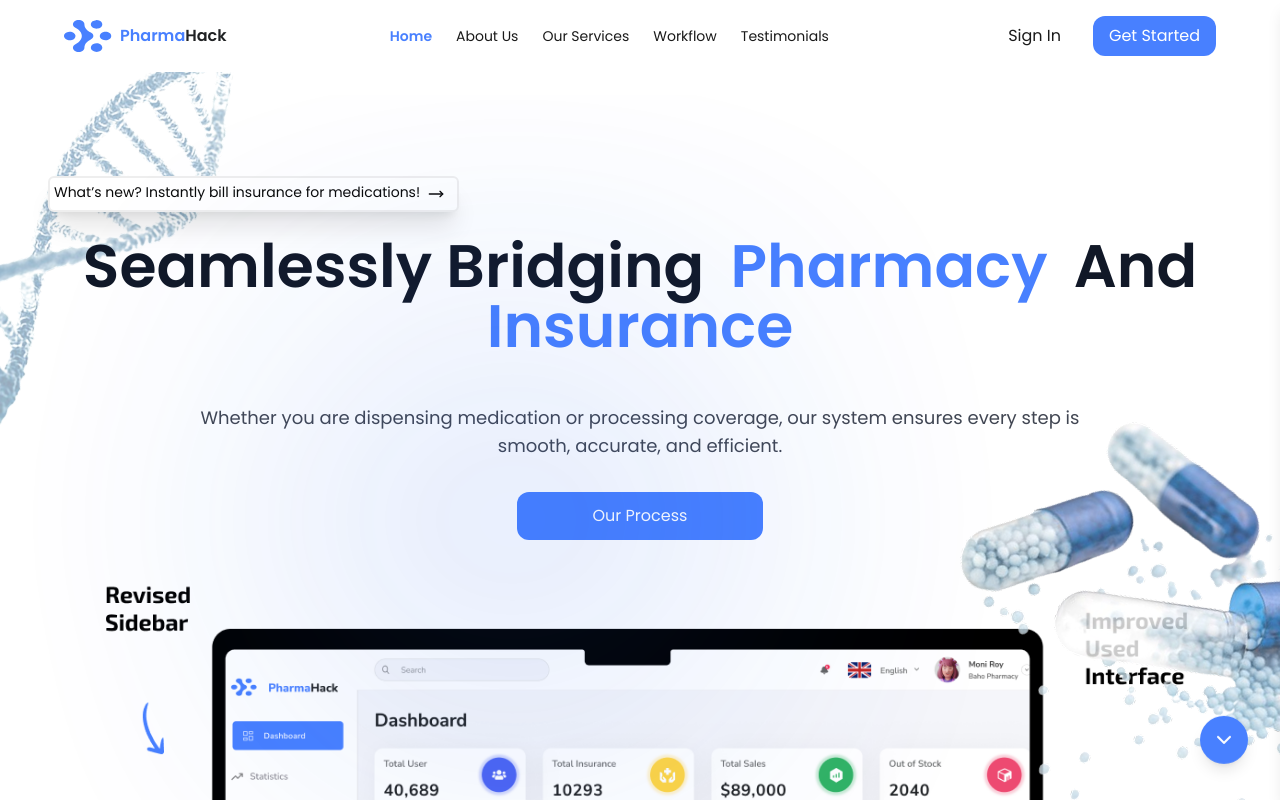
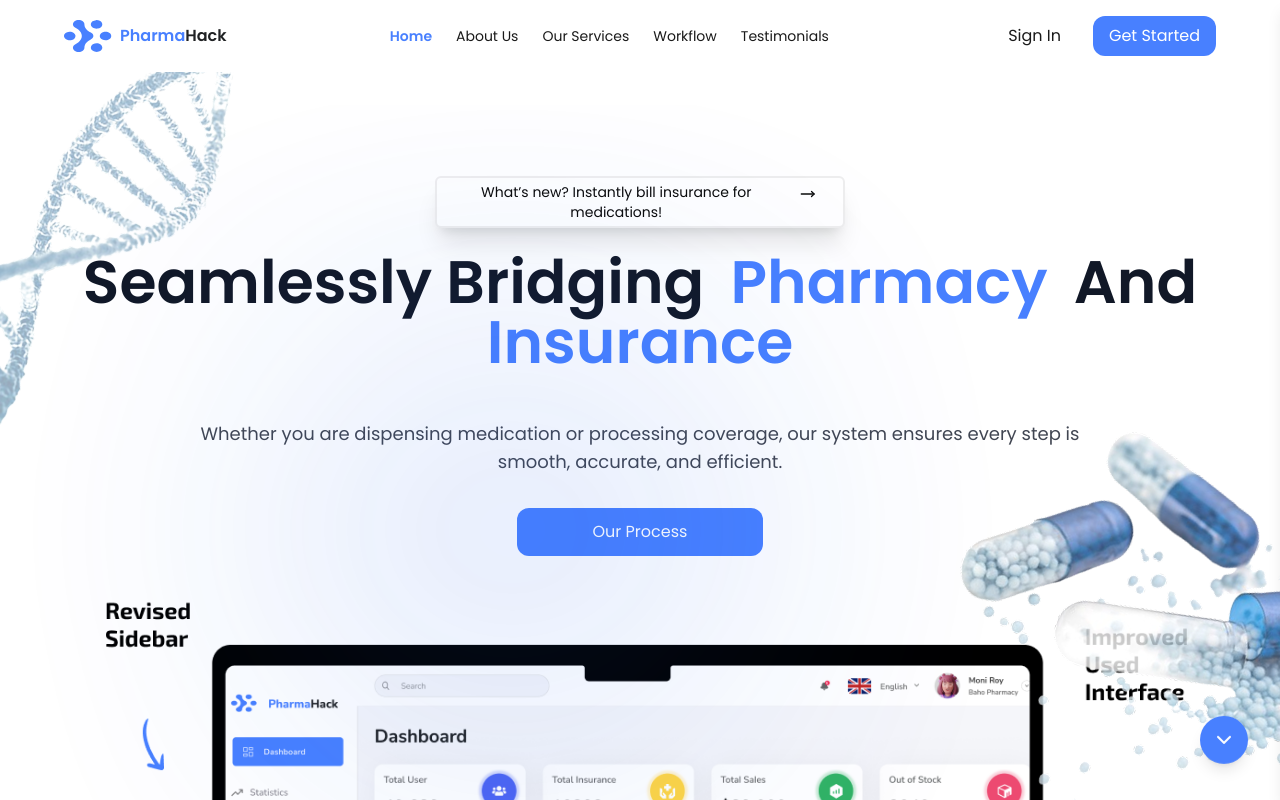
Before and after one commit to AngeleMarie/pharmahack, a Next.js app: page / in a window 1280 px wide. Shown: the top 800 px of the page. Built offline with nearby package versions, Linux system fonts and the light colour scheme.

Commit message:
finalised landing page

```diff
--- a/src/components/hero.tsx
+++ b/src/components/hero.tsx
@@ -15,9 +15,9 @@ export default function Hero() {
         <div className="space-y-8 mx-2 sm:mx-4 md:mx-0">
           {/* Announcement */}
           <div className="relative my-8 md:my-12">
-            <div className="bg-white border-2 p-1 flex mx-auto text-xs sm:text-sm text-center border-[#EEEEEE] shadow-xl m-4 sm:m-6 rounded-md w-full sm:w-2/3 md:w-1/3">
+            <div className="bg-white border-2 p-1 flex md:mx-auto text-xs sm:text-sm text-center border-[#EEEEEE] shadow-xl m-4 sm:m-6 rounded-md w-full sm:w-2/3 md:w-1/3">
               What’s new? Instantly bill insurance for medications!{" "}
-              <MoveRight className="w-4 ml-2" />
+              <MoveRight className="w-3 md:w-4 mr-6 mt-1 md:mt-0 md:ml-2" />
             </div>
 
             {/* Heading */}
```
